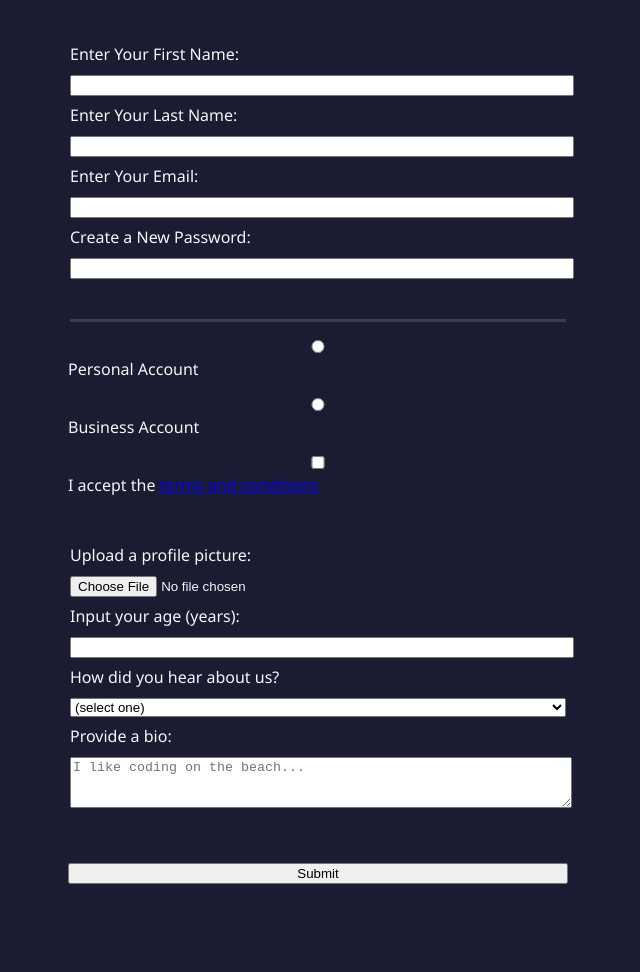
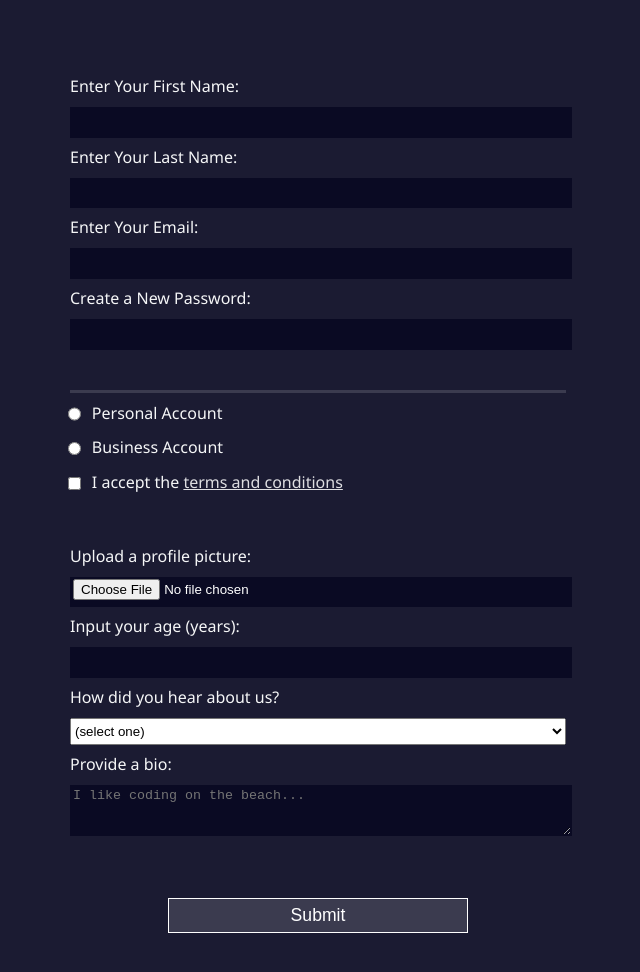
Before and after one commit to DegenerateFinance/css-html-course, a plain HTML site: page registration form/index.html in a window 1280 px wide. Shown: the part 142-1114 px from the top of the page, without its empty margins (322-962 px from the left). Before the commit the page ends 1026 px from the top, so only its background shows below. Drawn offline with Linux system fonts and the light colour scheme.

Commit message:
finish form

```diff
--- a/registration form/index.html
+++ b/registration form/index.html
@@ -16,9 +16,9 @@
             <label for="">Enter Your Email: <input type="email" required name="email"></label>
             <label for="">Create a New Password: <input type="password" required name="password" pattern="[a-z0-5]{8,}"></label>
         </fieldset>
-          <label for=""><input type="radio" name="account-type"> Personal Account</label>
-          <label for=""><input type="radio" name="account-type"> Business Account</label>
-          <label for=""><input type="checkbox" required name="terms"> I accept the <a href="https://www.freecodecamp.org/news/terms-of-service/">terms and conditions</a> </label>
+          <label for=""><input type="radio" name="account-type" class="inline"> Personal Account</label>
+          <label for=""><input type="radio" name="account-type" class="inline"> Business Account</label>
+          <label for=""><input type="checkbox" required name="terms" class="inline"> I accept the <a href="https://www.freecodecamp.org/news/terms-of-service/">terms and conditions</a> </label>
         <fieldset>
           <label for="">Upload a profile picture: <input type="file" name="profile-picture"></label>
           <label for="">Input your age (years):<input type="number" min="13" max="120" name="age"></label>
--- a/registration form/styles.css
+++ b/registration form/styles.css
@@ -20,6 +20,7 @@ form{
     max-width: 500px;
     min-width: 300px;
     width: 60vw;
+    padding: 2em
 }
 fieldset
 {
@@ -33,4 +34,31 @@ fieldset:last-of-type{
 input, textarea, select{
     width: 100%;
     margin: 10px 0 0 0;
+    min-height: 2em;
 }
+input, textarea{
+    background-color: #0a0a23;
+    border: 1px solid #0a0a23;
+    color: #ffffff;
+}
+.inline{
+    width: unset;   /* this overrides the earlier width */
+    margin: 0 0.5em 0 0; /*top right bot left*/
+    vertical-align: middle;
+}
+input[type="submit"]{
+    display: block;
+    width: 60%;
+    min-width: 300px;
+    height: 2em;
+    font-size: 1.1rem;
+    background-color: #3b3b4f;
+    border-color: white;
+    margin: 1em auto; /* top-bot left-right */
+}
+input[type="file"]{
+    padding: 1px 2px;
+}
+a{
+    color: #dfdfe2;
+}
```
